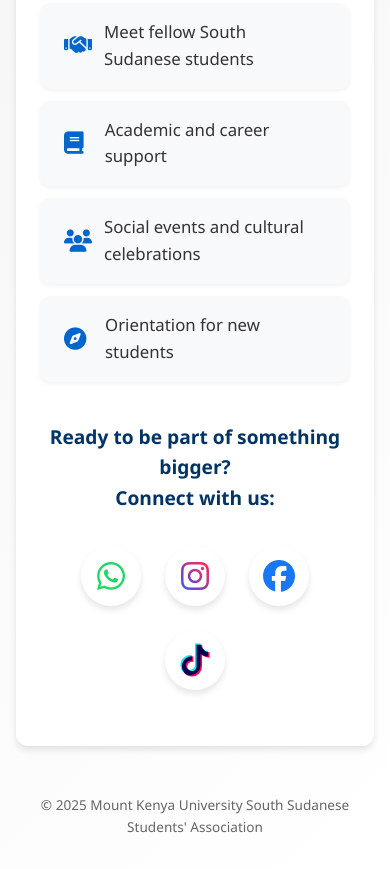
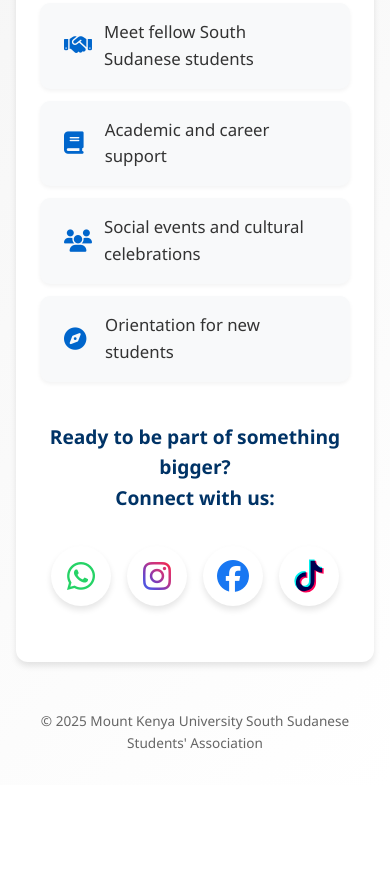
Before and after one commit to Mayen007/student-qr-code, a plain HTML site: page index.html in a window 390 px wide. Shown: the part 368-1237 px from the top of the page. After the commit the page ends 1153 px from the top, so only its background shows below. Drawn offline with Linux system fonts and the light colour scheme.

```diff
--- a/index.html
+++ b/index.html
@@ -192,6 +192,10 @@
       .link-btn i {
         font-size: 2rem;
       }
+
+      .icons-grp {
+        gap: 1rem;
+      }
     }
   </style>
 </head>
```
Also changed, not shown: mkusssa_qr.png (deleted).
